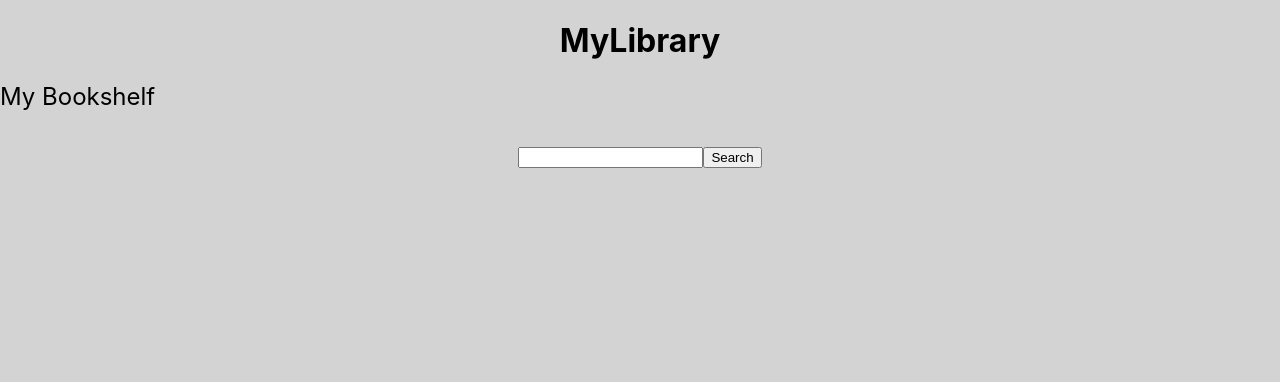
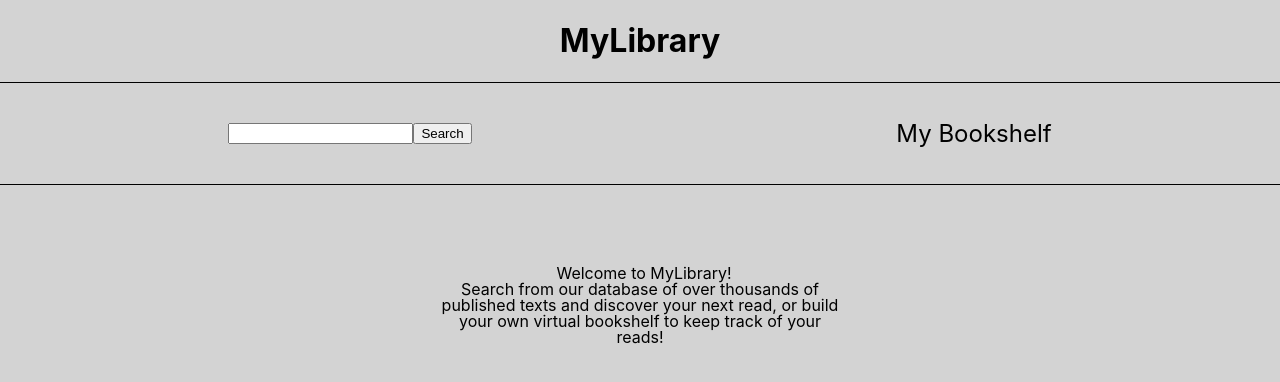
Before and after one commit to maiqlam/sba-mylibrary, a React (Create React App) app: page / in a window 1280 px wide. Shown: the top 382 px of the page. Built offline with nearby package versions, Linux system fonts and the light colour scheme.

Commit message:
added styling to nav bar and corrected search results render

```diff
--- a/src/components/HeaderNav.js
+++ b/src/components/HeaderNav.js
@@ -15,8 +15,11 @@ export const HeaderNav = () => {
         <Link to="/" onClick={handleMyLibraryClick}>
                 <header><h1>MyLibrary</h1></header>
             </Link>
-        <Link to="/bookshelf"><h2>My Bookshelf</h2></Link>
-        <SearchForm />
+            <div className='nav'>
+                <SearchForm />
+                <Link to="/bookshelf"><h2>My Bookshelf</h2></Link>
+            </div>
+
     </div>
 
   )
--- a/src/components/SearchForm.js
+++ b/src/components/SearchForm.js
@@ -10,6 +10,10 @@ export default function SearchForm() {
 
     const handleSubmit = (e) => {
         e.preventDefault();
+        if (!searchTerm) {
+            alert('Please enter a search term.');
+            return;
+        }
         nav('/');
         dispatch(fetchBook(searchTerm));
     }
--- a/src/index.css
+++ b/src/index.css
@@ -23,10 +23,14 @@ a, a:visited {
 }
 
 
-.searchBar {
+.nav {
   display: flex;
   justify-content: center;
+  justify-content: space-around;
+  align-items: center;
   padding: 1rem;
+  border-top: 1px solid black;
+  border-bottom: 1px solid black;
 }
 
 .searchContainer {
@@ -34,6 +38,16 @@ a, a:visited {
   flex-wrap: wrap;
   flex-direction: row;
   justify-content: center;
+}
+
+.searchBar {
+  vertical-align: middle;
+}
+
+.intro {
+  width: 400px;
+  padding: 4rem;
+  text-align: center;
 }
 
 .bookCard {
--- a/src/pages/Main.js
+++ b/src/pages/Main.js
@@ -22,15 +22,17 @@ const Main = () => {
         }
     }, [dispatch]);
 
-    // console.log(books);
-
     return (
         <div>
             <HeaderNav />
             <div className="searchContainer">
-                {books.map((book) => (
-                    <BookCard key={book.id} book={book} onDetailsClick={handleDetailsClick} />
-                ))}
+                {books.length > 0 ? (
+                    books.map((book) => (
+                        <BookCard key={book.id} book={book} onDetailsClick={handleDetailsClick} />
+                    ))
+                ) : (
+                    <p className="intro">Welcome to MyLibrary!<br /> Search from our database of over thousands of published texts and discover your next read, or build your own virtual bookshelf to keep track of your reads! </p>
+                )}
             </div>
             {selectedBook && (
                 <BookDetails selectedBook={selectedBook} onClose={handleCloseClick} />
```
